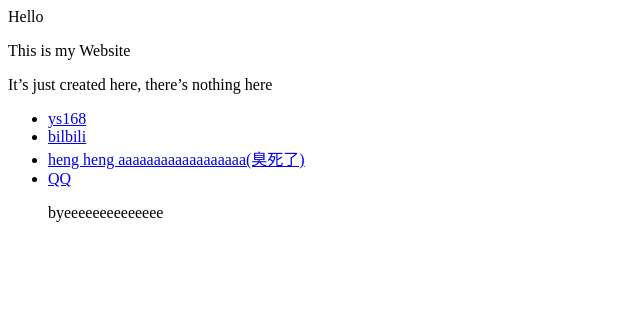
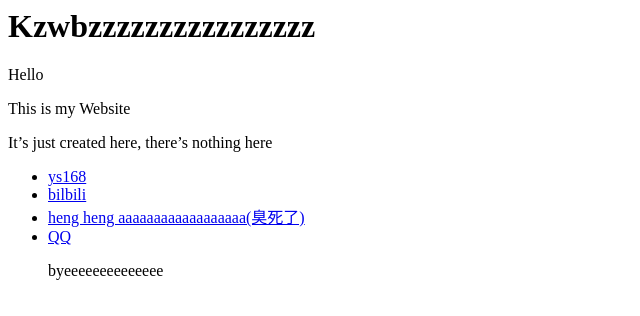
Before and after one commit to Kzwbz/Kzwbz.github.io, a plain HTML site: page index.html in a window 1280 px wide. Shown: the whole page, without its empty margins (0-640 px from the left). Drawn offline with Linux system fonts and the light colour scheme.

Commit message:
Update index.html

```diff
--- a/index.html
+++ b/index.html
@@ -1,3 +1,4 @@
+<h1>Kzwbzzzzzzzzzzzzzzzz</h1>
 <p>Hello</p>
 <p>This is my Website </p>
 <p>It’s just created here, there’s nothing here</p>
```
